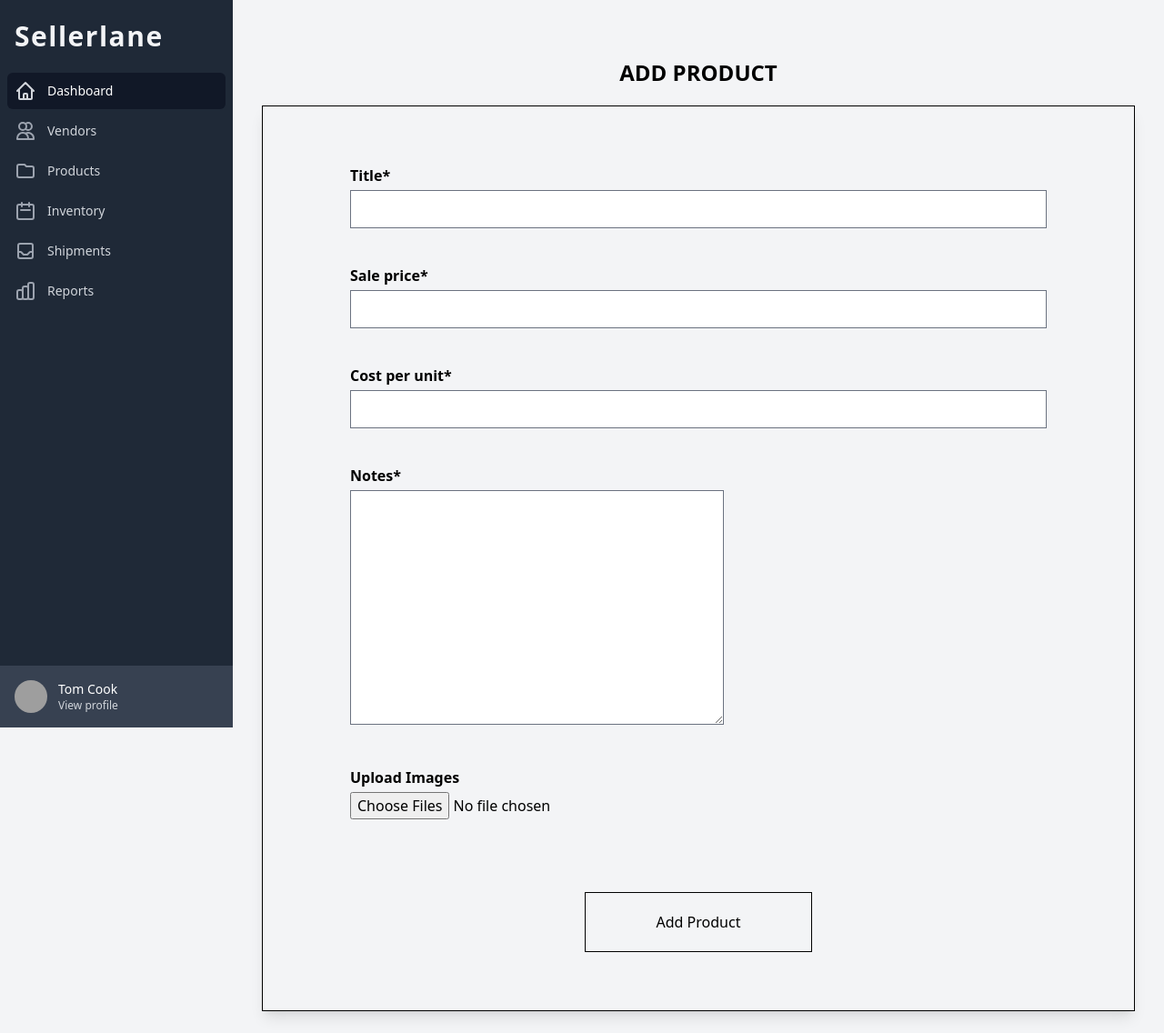
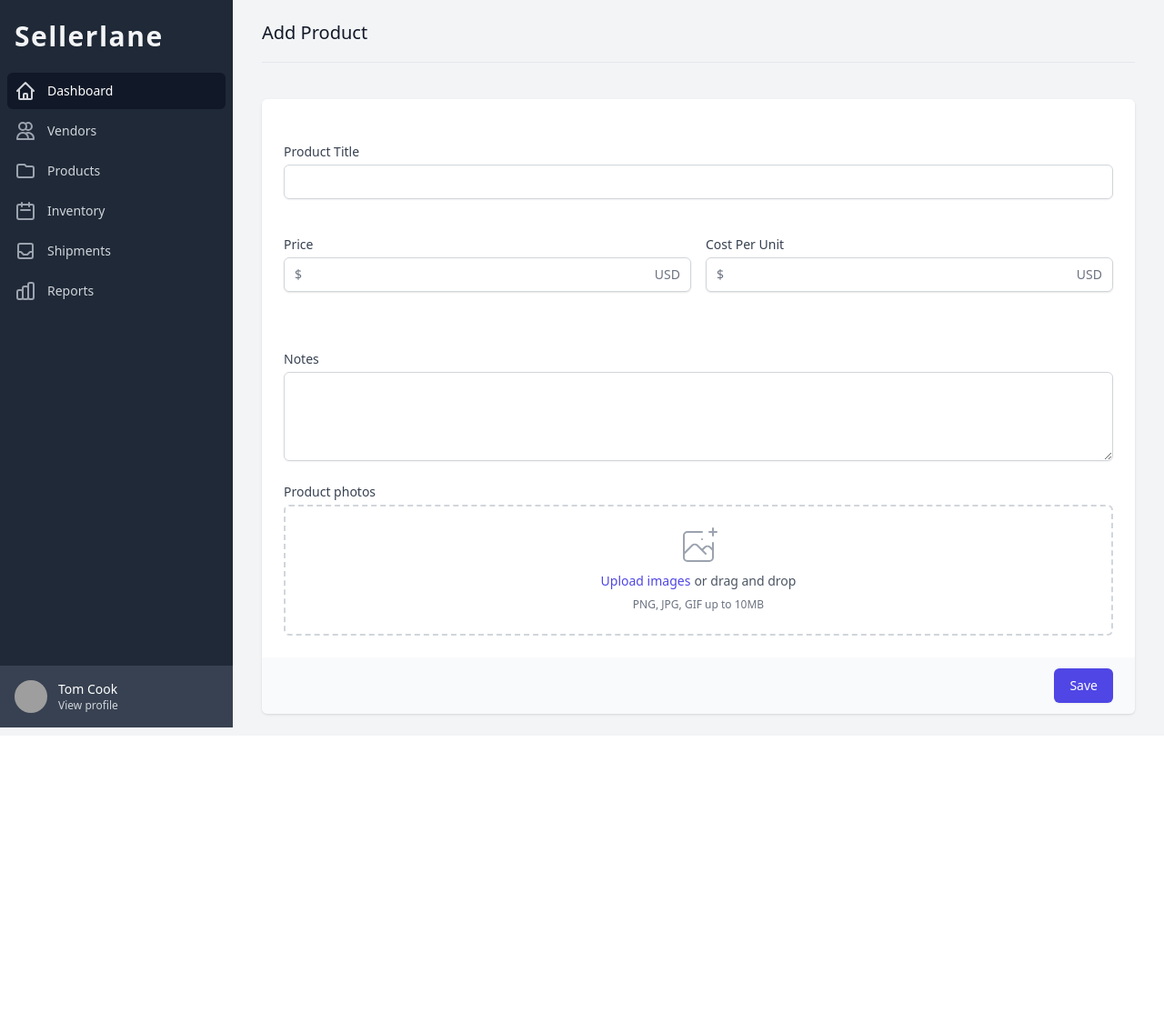
Before and after one commit to nexttrack07/sellerlane, a Django app: page /products/products/create in a window 1280 px wide. Shown: the whole page at 91% size. After the commit the page ends 800 px from the top, so only its background shows below. Run offline with Django 3.2, Linux system fonts and the light colour scheme; parts of the project's set-up code (start-up, migrations or seed data) failed here and were passed over; some libraries are stand-ins or nearby versions; grey boxes are pictures that could not be loaded.

Commit message:
update styles for add product

```diff
--- a/products/forms.py
+++ b/products/forms.py
@@ -1,12 +1,35 @@
 from django import forms
 from django.forms import ModelForm
 from .models import Photos, Product
+
+def get_input_attrs(classes="", other={}):
+    attrs = {
+        'class': 'shadow-sm focus:ring-indigo-500 focus:border-indigo-500 block w-full sm:text-sm border-gray-300 rounded-md'
+    }
+    attrs['class'] = attrs['class'] + " " + classes
+
+    return {**attrs, **other}
+
+def get_textarea_attrs(classes=""):
+    attrs = {
+        'class': 'shadow-sm focus:ring-indigo-500 focus:border-indigo-500 block w-full sm:text-sm border-gray-300 rounded-md',
+        'rows': 4
+    }
+    attrs['class'] = attrs['class'] + " " + classes
+
+    return attrs
 
 class ProductForm(ModelForm):
 
     class Meta:
         model = Product
         fields=("title", "sale_price", "cost_per_unit", "notes")
+        widgets = {
+            'title': forms.TextInput(attrs=get_input_attrs()),
+            'sale_price': forms.TextInput(attrs=get_input_attrs(other={ 'style': 'padding-left: 24px;', 'type': 'number'})),
+            'cost_per_unit': forms.TextInput(attrs=get_input_attrs(other={ 'style': 'padding-left: 24px;', 'type': 'number'})),
+            'notes': forms.Textarea(attrs=get_textarea_attrs()),
+        }
 
 
 class PhotoForm(ModelForm):
--- a/templates/products/product_create.html
+++ b/templates/products/product_create.html
@@ -2,11 +2,116 @@
 {% load crispy_forms_tags %}
 
 {% block title %}
-  Add Product
+Add Product
 {% endblock title %}
 
+{% block page_title %}
+<div class="pb-5 border-b border-gray-200 sm:flex sm:items-center sm:justify-between">
+  <h3 class="text-xl leading-6 font-medium text-gray-900">
+    Add Product
+  </h3>
+</div>
+{% endblock page_title %}
+
 {% block content %}
-<div class="">
+
+<div class="mt-5 md:mt-0 md:col-span-2">
+  <form action="" method="POST">
+    <div class="shadow sm:rounded-md sm:overflow-hidden">
+      <div class="px-4 py-5 bg-white space-y-6 sm:p-6">
+
+        {% csrf_token %}
+        {% for hidden in productForm.hidden_fields %}
+        {{ hidden }}
+        {% endfor %}
+
+        <div>
+          <label for="email" class="block text-sm font-medium text-gray-700">Product Title</label>
+          {{ productForm.title }}
+        </div>
+
+        <div class="grid gap-4 grid-cols-2 grid-rows-1">
+          <div>
+            <label for="price" class="block text-sm font-medium text-gray-700">Price</label>
+            <div class="mt-1 relative rounded-md shadow-sm">
+              <div class="absolute inset-y-0 left-0 pl-3 flex items-center pointer-events-none">
+                <span class="text-gray-500 sm:text-sm">
+                  $
+                </span>
+              </div>
+              {{ productForm.sale_price }}
+              <div class="absolute inset-y-0 right-0 pr-3 flex items-center pointer-events-none">
+                <span class="text-gray-500 sm:text-sm" id="price-currency">
+                  USD
+                </span>
+              </div>
+              </input>
+            </div>
+          </div>
+
+          <div>
+            <label for="price" class="block text-sm font-medium text-gray-700">Cost Per Unit</label>
+            <div class="mt-1 relative rounded-md shadow-sm">
+              <div class="absolute inset-y-0 left-0 pl-3 flex items-center pointer-events-none">
+                <span class="text-gray-500 sm:text-sm">
+                  $
+                </span>
+              </div>
+              {{ productForm.cost_per_unit }}
+              <div class="absolute inset-y-0 right-0 pr-3 flex items-center pointer-events-none">
+                <span class="text-gray-500 sm:text-sm" id="price-currency">
+                  USD
+                </span>
+              </div>
+              </input>
+            </div>
+          </div>
+        </div>
+
+        <div>
+          <label for="comment" class="block text-sm font-medium text-gray-700">Notes</label>
+          <div class="mt-1">
+            {{ productForm.notes }}
+          </div>
+        </div>
+
+        <div>
+          <label class="block text-sm font-medium text-gray-700">
+            Product photos
+          </label>
+          <div class="mt-1 flex justify-center px-6 pt-5 pb-6 border-2 border-gray-300 border-dashed rounded-md">
+            <div class="space-y-1 text-center">
+              <svg class="mx-auto h-12 w-12 text-gray-400" stroke="currentColor" fill="none" viewBox="0 0 48 48"
+                aria-hidden="true">
+                <path
+                  d="M28 8H12a4 4 0 00-4 4v20m32-12v8m0 0v8a4 4 0 01-4 4H12a4 4 0 01-4-4v-4m32-4l-3.172-3.172a4 4 0 00-5.656 0L28 28M8 32l9.172-9.172a4 4 0 015.656 0L28 28m0 0l4 4m4-24h8m-4-4v8m-12 4h.02"
+                  stroke-width="2" stroke-linecap="round" stroke-linejoin="round" />
+              </svg>
+              <div class="flex text-sm text-gray-600">
+                <label for="file-upload"
+                  class="relative cursor-pointer bg-white rounded-md font-medium text-indigo-600 hover:text-indigo-500 focus-within:outline-none focus-within:ring-2 focus-within:ring-offset-2 focus-within:ring-indigo-500">
+                  <span>Upload images</span>
+                  <input id="file-upload" name="file-upload" type="file" multiple class="sr-only">
+                </label>
+                <p class="pl-1">or drag and drop</p>
+              </div>
+              <p class="text-xs text-gray-500">
+                PNG, JPG, GIF up to 10MB
+              </p>
+            </div>
+          </div>
+        </div>
+      </div>
+      <div class="px-4 py-3 bg-gray-50 text-right sm:px-6">
+        <button type="submit"
+          class="inline-flex justify-center py-2 px-4 border border-transparent shadow-sm text-sm font-medium rounded-md text-white bg-indigo-600 hover:bg-indigo-700 focus:outline-none focus:ring-2 focus:ring-offset-2 focus:ring-indigo-500">
+          Save
+        </button>
+      </div>
+    </div>
+  </form>
+</div>
+<!-- <div class="">
   <h2 class="text-2xl text-center uppercase font-bold">Add Product</h2>
   <div class="mt-5 shadow-lg py-16 px-24 border border-black">
     <form id="product_form" action="" enctype="multipart/form-data" method="post" class="">
@@ -21,11 +126,7 @@
         <label>Upload Images</label>
         <input required name="images" type="file" multiple />
       </div>
-
-    <div class="text-center mt-10">
-      <button class="btn w-[250px]" type="submit">Add Product</button>
-    </div>
     </form>
   </div>
-</div>
+</div> -->
 {% endblock content %}
--- a/theme/static/css/dist/styles.css
+++ b/theme/static/css/dist/styles.css
@@ -732,12 +732,21 @@ select {
   left: 0px;
 }
 
+.inset-y-0 {
+  top: 0px;
+  bottom: 0px;
+}
+
 .top-0 {
   top: 0px;
 }
 
 .right-0 {
   right: 0px;
+}
+
+.left-0 {
+  left: 0px;
 }
 
 .z-40 {
@@ -1021,6 +1030,10 @@ select {
   transform: translate(var(--tw-translate-x), var(--tw-translate-y)) rotate(var(--tw-rotate)) skewX(var(--tw-skew-x)) skewY(var(--tw-skew-y)) scaleX(var(--tw-scale-x)) scaleY(var(--tw-scale-y));
 }
 
+.cursor-pointer {
+  cursor: pointer;
+}
+
 .grid-cols-1 {
   grid-template-columns: repeat(1, minmax(0, 1fr));
 }
@@ -1029,6 +1042,10 @@ select {
   grid-template-columns: repeat(2, minmax(0, 1fr));
 }
 
+.grid-rows-1 {
+  grid-template-rows: repeat(1, minmax(0, 1fr));
+}
+
 .flex-col {
   flex-direction: column;
 }
@@ -1047,6 +1064,10 @@ select {
 
 .gap-6 {
   gap: 1.5rem;
+}
+
+.gap-4 {
+  gap: 1rem;
 }
 
 .gap-x-4 {
@@ -1064,6 +1085,12 @@ select {
   margin-bottom: calc(0.25rem * var(--tw-space-y-reverse));
 }
 
+.space-y-6 > :not([hidden]) ~ :not([hidden]) {
+  --tw-space-y-reverse: 0;
+  margin-top: calc(1.5rem * calc(1 - var(--tw-space-y-reverse)));
+  margin-bottom: calc(1.5rem * var(--tw-space-y-reverse));
+}
+
 .divide-y > :not([hidden]) ~ :not([hidden]) {
   --tw-divide-y-reverse: 0;
   border-top-width: calc(1px * calc(1 - var(--tw-divide-y-reverse)));
@@ -1109,6 +1136,10 @@ select {
   border-width: 4px;
 }
 
+.border-2 {
+  border-width: 2px;
+}
+
 .border-b {
   border-bottom-width: 1px;
 }
@@ -1135,6 +1166,16 @@ select {
   border-color: transparent;
 }
 
+.border-gray-300 {
+  --tw-border-opacity: 1;
+  border-color: rgb(209 213 219 / var(--tw-border-opacity));
+}
+
+.border-red-300 {
+  --tw-border-opacity: 1;
+  border-color: rgb(252 165 165 / var(--tw-border-opacity));
+}
+
 .bg-gray-50 {
   --tw-bg-opacity: 1;
   background-color: rgb(249 250 251 / var(--tw-bg-opacity));
@@ -1283,8 +1324,24 @@ select {
   padding-right: 1rem;
 }
 
+.pb-6 {
+  padding-bottom: 1.5rem;
+}
+
+.pr-10 {
+  padding-right: 2.5rem;
+}
+
+.pr-3 {
+  padding-right: 0.75rem;
+}
+
 .text-center {
   text-align: center;
+}
+
+.text-right {
+  text-align: right;
 }
 
 .font-serif {
@@ -1416,6 +1473,46 @@ select {
 .text-indigo-600 {
   --tw-text-opacity: 1;
   color: rgb(79 70 229 / var(--tw-text-opacity));
+}
+
+.text-gray-700 {
+  --tw-text-opacity: 1;
+  color: rgb(55 65 81 / var(--tw-text-opacity));
+}
+
+.text-gray-600 {
+  --tw-text-opacity: 1;
+  color: rgb(75 85 99 / var(--tw-text-opacity));
+}
+
+.text-red-900 {
+  --tw-text-opacity: 1;
+  color: rgb(127 29 29 / var(--tw-text-opacity));
+}
+
+.text-red-500 {
+  --tw-text-opacity: 1;
+  color: rgb(239 68 68 / var(--tw-text-opacity));
+}
+
+.text-red-600 {
+  --tw-text-opacity: 1;
+  color: rgb(220 38 38 / var(--tw-text-opacity));
+}
+
+.placeholder-red-300::-moz-placeholder {
+  --tw-placeholder-opacity: 1;
+  color: rgb(252 165 165 / var(--tw-placeholder-opacity));
+}
+
+.placeholder-red-300:-ms-input-placeholder {
+  --tw-placeholder-opacity: 1;
+  color: rgb(252 165 165 / var(--tw-placeholder-opacity));
+}
+
+.placeholder-red-300::placeholder {
+  --tw-placeholder-opacity: 1;
+  color: rgb(252 165 165 / var(--tw-placeholder-opacity));
 }
 
 .opacity-0 {
@@ -1514,6 +1611,11 @@ label {
   margin-right: 0px;
 }
 
+.focus-within\:outline-none:focus-within {
+  outline: 2px solid transparent;
+  outline-offset: 2px;
+}
+
 .focus-within\:ring-2:focus-within {
   --tw-ring-offset-shadow: var(--tw-ring-inset) 0 0 0 var(--tw-ring-offset-width) var(--tw-ring-offset-color);
   --tw-ring-shadow: var(--tw-ring-inset) 0 0 0 calc(2px + var(--tw-ring-offset-width)) var(--tw-ring-color);
@@ -1558,6 +1660,11 @@ label {
   color: rgb(99 102 241 / var(--tw-text-opacity));
 }
 
+.focus\:border-red-500:focus {
+  --tw-border-opacity: 1;
+  border-color: rgb(239 68 68 / var(--tw-border-opacity));
+}
+
 .focus\:outline-none:focus {
   outline: 2px solid transparent;
   outline-offset: 2px;
@@ -1583,6 +1690,11 @@ label {
   --tw-ring-color: rgb(99 102 241 / var(--tw-ring-opacity));
 }
 
+.focus\:ring-red-500:focus {
+  --tw-ring-opacity: 1;
+  --tw-ring-color: rgb(239 68 68 / var(--tw-ring-opacity));
+}
+
 .focus\:ring-offset-2:focus {
   --tw-ring-offset-width: 2px;
 }
@@ -1643,8 +1755,16 @@ label {
          column-gap: 1.5rem;
   }
 
+  .sm\:overflow-hidden {
+    overflow: hidden;
+  }
+
   .sm\:rounded-lg {
     border-radius: 0.5rem;
+  }
+
+  .sm\:rounded-md {
+    border-radius: 0.375rem;
   }
 
   .sm\:p-6 {
@@ -1663,6 +1783,11 @@ label {
   .sm\:pt-3 {
     padding-top: 0.75rem;
   }
+
+  .sm\:text-sm {
+    font-size: 0.875rem;
+    line-height: 1.25rem;
+  }
 }
 
 @media (min-width: 768px) {
@@ -1673,6 +1798,14 @@ label {
   .md\:inset-y-0 {
     top: 0px;
     bottom: 0px;
+  }
+
+  .md\:col-span-2 {
+    grid-column: span 2 / span 2;
+  }
+
+  .md\:mt-0 {
+    margin-top: 0px;
   }
 
   .md\:flex {
```
